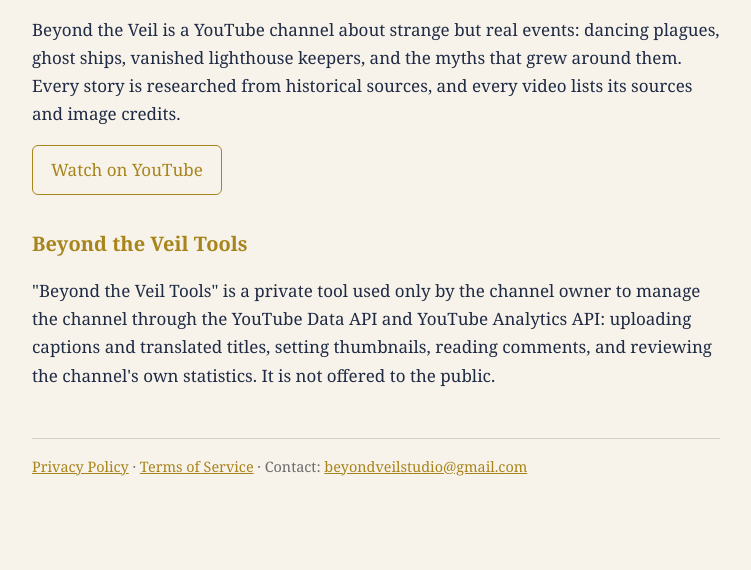
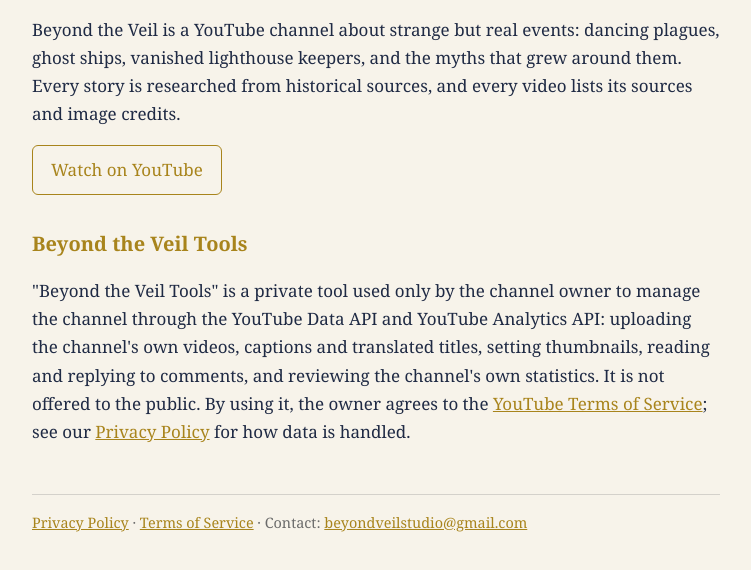
Before and after one commit to yigit5834-ui/beyond-the-veil, a plain HTML site: page index.html in a window 1280 px wide. Shown: the part 160-730 px from the top of the page, without its empty margins (264-1015 px from the left). Drawn offline with Linux system fonts and the light colour scheme.

Commit message:
Home: mention video uploads, link YouTube ToS and privacy policy
Co-Authored-By: Claude Opus 5.5 <noreply@anthropic.com>

```diff
--- a/index.html
+++ b/index.html
@@ -18,8 +18,11 @@
 
   <h2>Beyond the Veil Tools</h2>
   <p>"Beyond the Veil Tools" is a private tool used only by the channel owner to manage the channel through the
-     YouTube Data API and YouTube Analytics API: uploading captions and translated titles, setting thumbnails,
-     reading comments, and reviewing the channel's own statistics. It is not offered to the public.</p>
+     YouTube Data API and YouTube Analytics API: uploading the channel's own videos, captions and translated titles,
+     setting thumbnails, reading and replying to comments, and reviewing the channel's own statistics.
+     It is not offered to the public. By using it, the owner agrees to the
+     <a href="https://www.youtube.com/t/terms">YouTube Terms of Service</a>; see our
+     <a href="privacy.html">Privacy Policy</a> for how data is handled.</p>
 
   <footer>
     <a href="privacy.html">Privacy Policy</a> · <a href="terms.html">Terms of Service</a> ·
```
